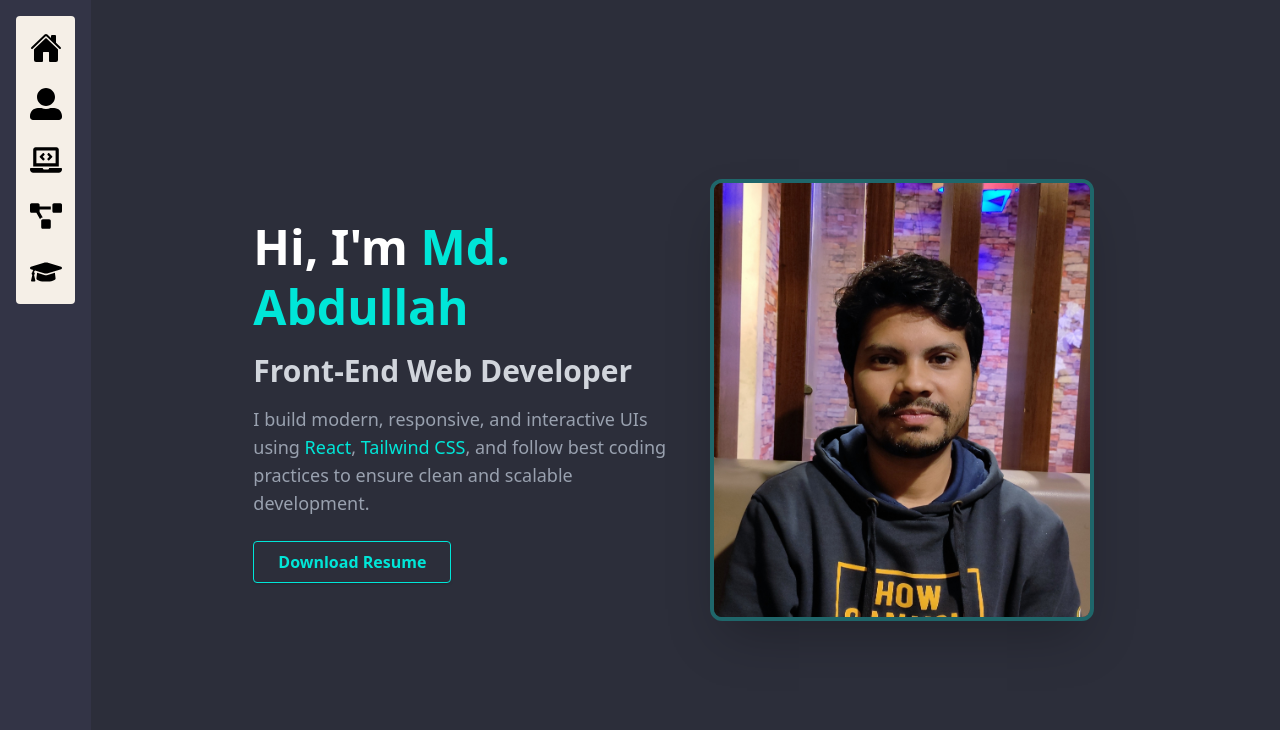
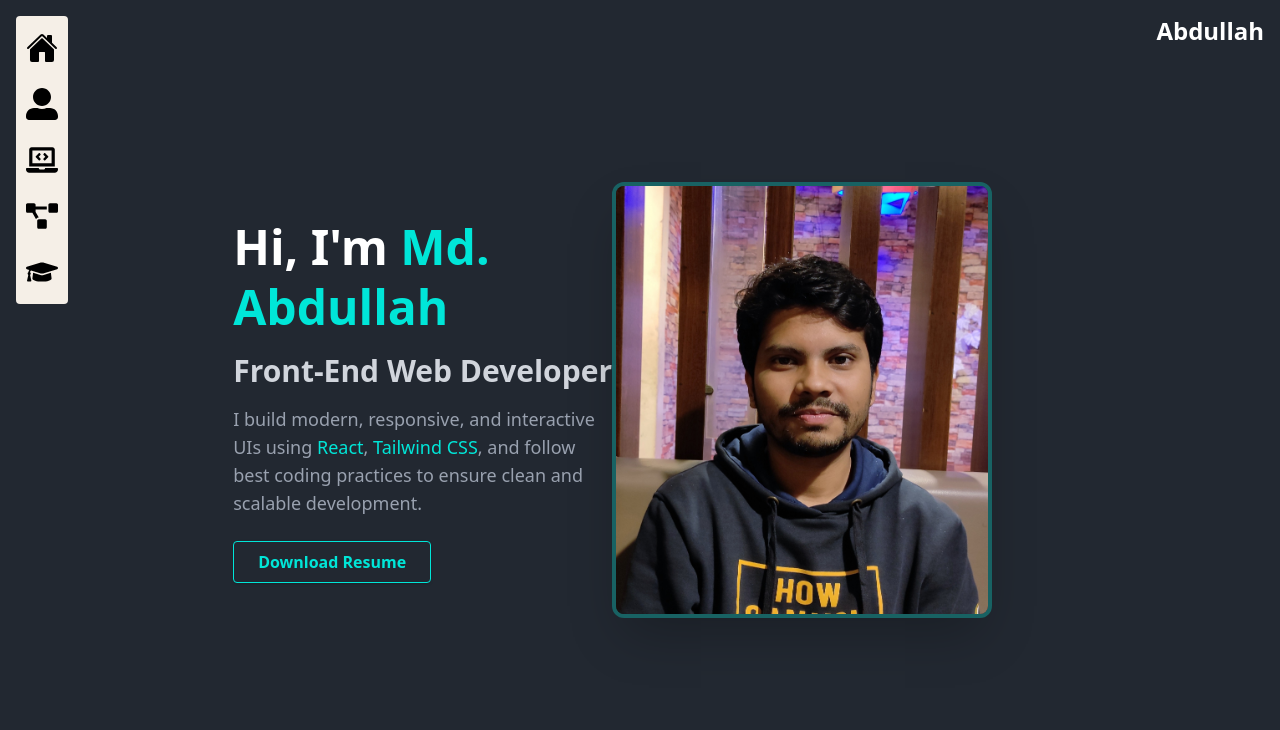
Before and after one commit to Mehedi86/portfolio, a React (Vite) app: page / in a window 1280 px wide. Shown: the top 730 px of the page. Built offline with nearby package versions, Linux system fonts and the light colour scheme.

Commit message:
added: some features

```diff
--- a/index.html
+++ b/index.html
@@ -6,8 +6,11 @@
     <meta name="viewport" content="width=device-width, initial-scale=1.0" />
     <title>Vite + React</title>
   </head>
-  <body class="bg-[#333446]">
+  <body class="bg-[#222831]">
     <div id="root"></div>
     <script type="module" src="/src/main.jsx"></script>
   </body>
 </html>
+
+
+<!-- bg-[#2c2e3a] -->
--- a/src/App.jsx
+++ b/src/App.jsx
@@ -7,9 +7,14 @@ function App() {
   return (
     <div className="flex">
       <Navbar />
-      <main className=" bg-[#2c2e3a] w-full min-h-screen flex items-center p-6 text-white">
-        <Hero/>
+      <main className="w-full min-h-screen flex items-center p-6 text-white">
+        <Hero />
       </main>
+      <div>
+        <h1 className="text-2xl m-4 font-bold text-white leading-tight cursor-pointer">
+          Abdullah
+        </h1>
+      </div>
     </div>
   );
 }
```
